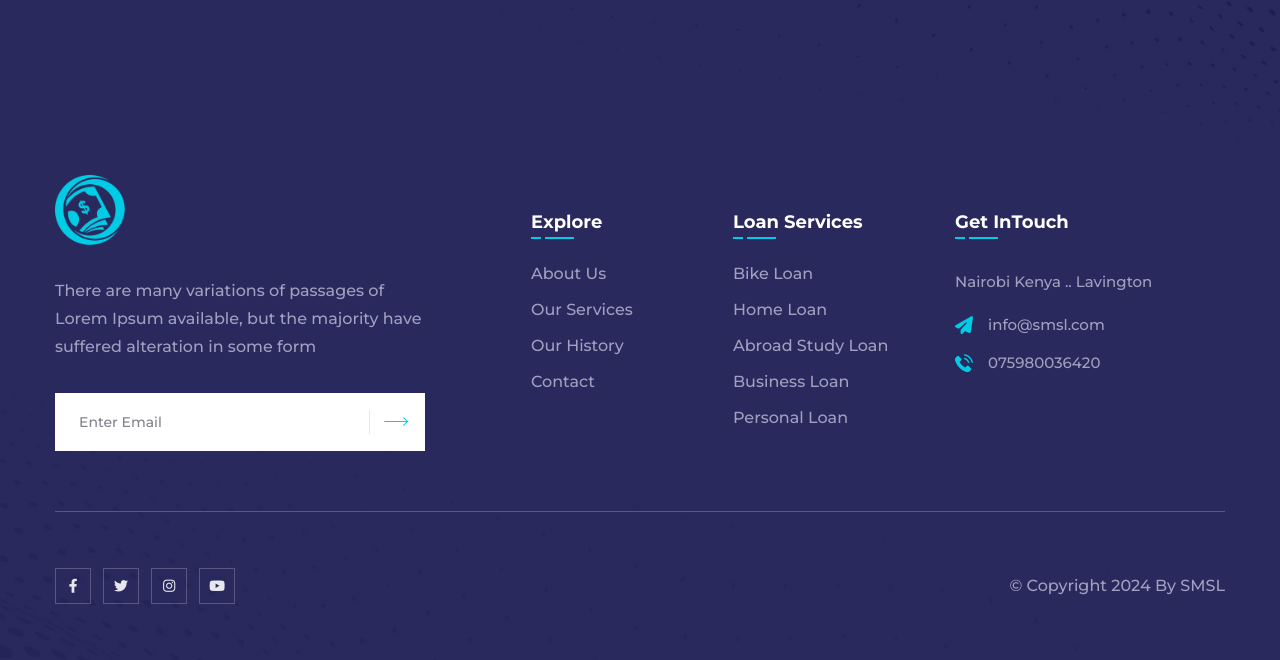
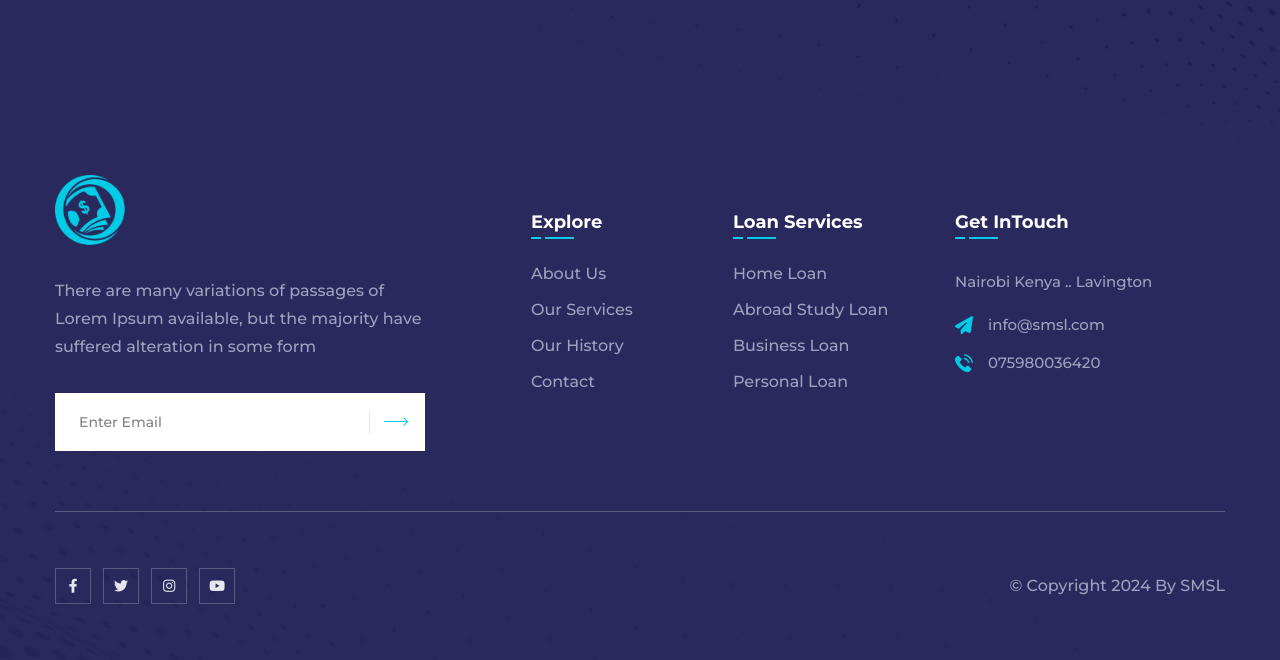
Before and after one commit to arjan001/easilon-html-main, a PHP site: page /apply-loan.php in a window 1280 px wide. Shown: the part 2628-3288 px from the top of the page. Run offline with PHP 8.4, Linux system fonts and the light colour scheme; some web fonts are replaced.

Commit message:
footer fixed

```diff
--- a/footer.php
+++ b/footer.php
@@ -36,7 +36,7 @@
                             <div class="footer-widget footer-widget--links footer-widget--links-two">
                                 <h2 class="footer-widget__title">Loan Services</h2><!-- /.footer-widget__title -->
                                 <ul class="list-unstyled footer-widget__links">
-                                    <li><a href="bike-loan.php">bike loan</a></li>
+                                    <!-- <li><a href="bike-loan.php">bike loan</a></li> -->
                                     <li><a href="home-loan.php">home loan</a></li>
                                     <li><a href="study-loan.php">abroad study loan</a></li>
                                     <li><a href="business-loan.php">business loan</a></li>
```
